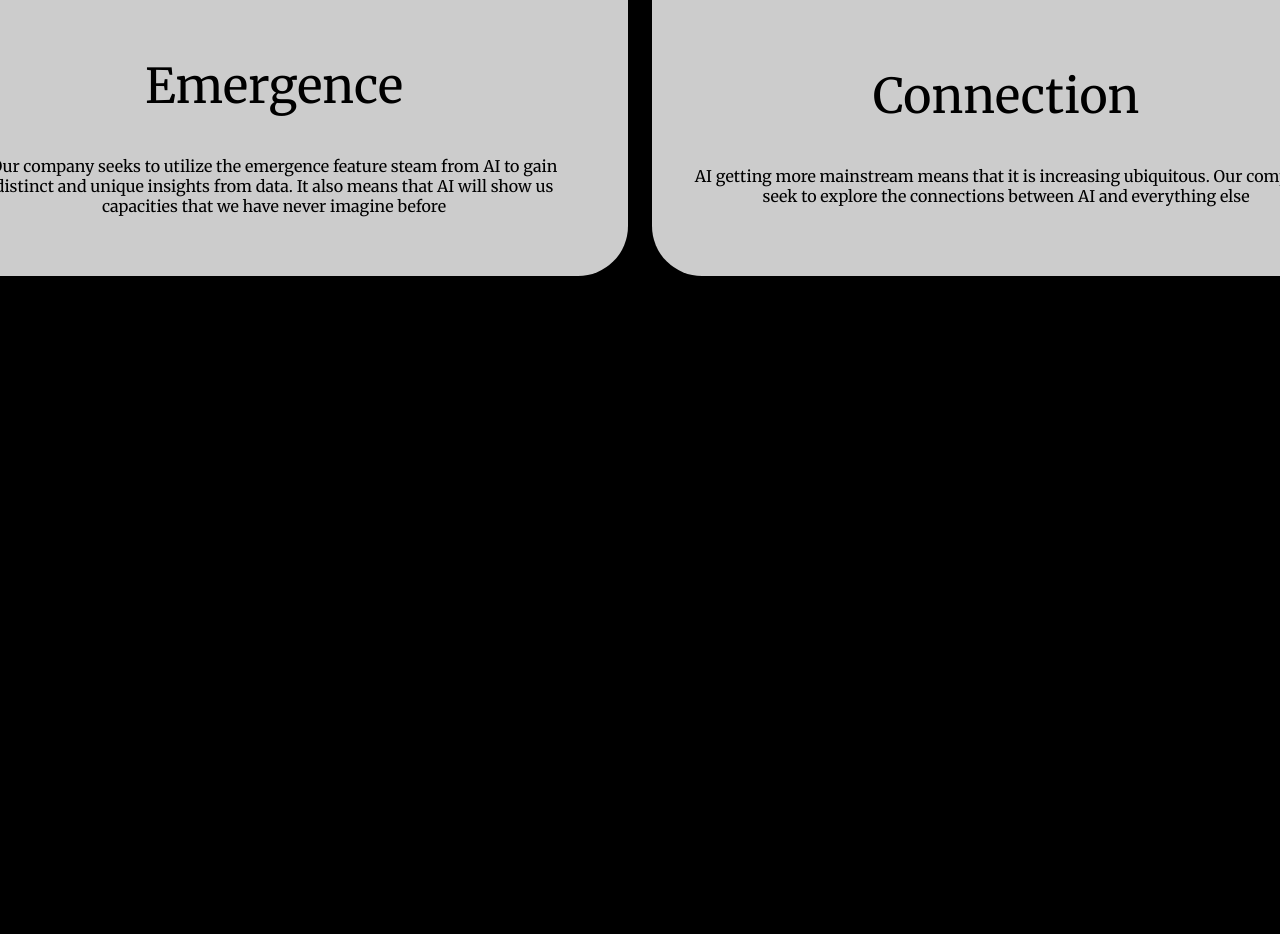
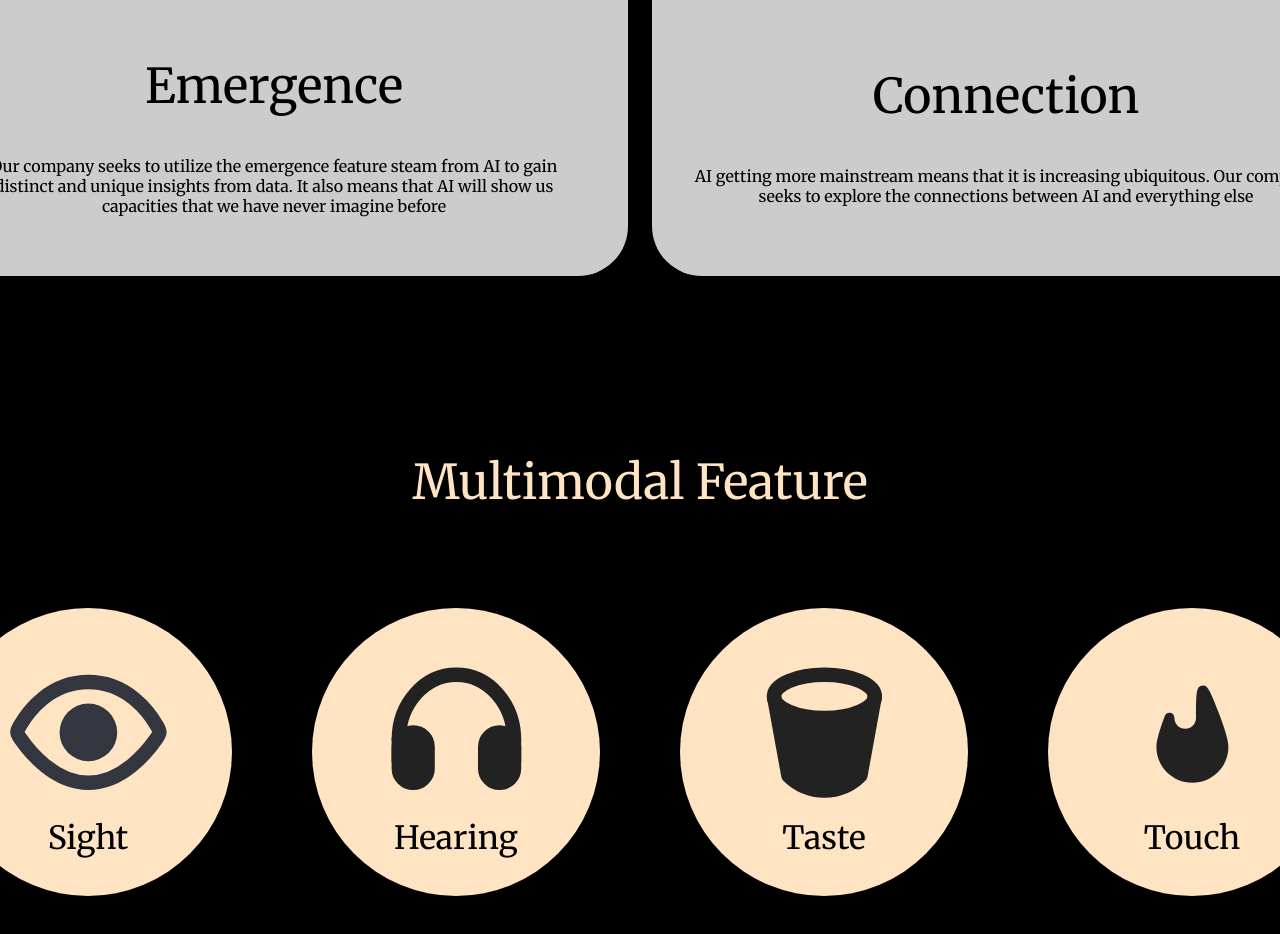
Before and after one commit to Will-H007/AI-Cybersecurity, a website built with Vite: page index.html in a window 1280 px wide. Shown: the part 1180-2114 px from the top of the page. Before the commit the page ends 1472 px from the top, so only its background shows below. Built offline with nearby package versions, Linux system fonts and the light colour scheme.

Commit message:
added icons

```diff
--- a/index.html
+++ b/index.html
@@ -19,18 +19,61 @@
 
         <div id="typewriter">
         </div>
+
         <div class="thumbnail">
+          <div id="distinct_box">
+          </div>
+          <div id="connection_box">
+          </div>
+        </div>
 
-          <div id="distinct_box">
+
+        <div id="multimodal_box">
+         <div id="multimodal_heading">Multimodal Feature</div>
+
+
+        <div id="multimodal">
+
+          <div id="multimodal_eyes">
+            <svg width="60%" height="60%" viewBox="0 0 24 24" fill="none" xmlns="http://www.w3.org/2000/svg">
+              <path d="M12 5C6.55576 5 3.53109 9.23425 2.45554 11.1164C2.23488 11.5025 2.12456 11.6956 2.1367 11.9836C2.14885 12.2716 2.27857 12.4598 2.53799 12.8362C3.8182 14.6935 7.29389 19 12 19C16.7061 19 20.1818 14.6935 21.462 12.8362C21.7214 12.4598 21.8511 12.2716 21.8633 11.9836C21.8754 11.6956 21.7651 11.5025 21.5445 11.1164C20.4689 9.23425 17.4442 5 12 5Z" stroke="#33363F" stroke-width="2"/>
+              <circle cx="12" cy="12" r="4" fill="#33363F"/>
+              </svg>
+              <div> Sight</div>
+          </div>
+
+
+          <div id="multimodal_ears">
+            <svg width="60%" height="60%" viewBox="0 0 24 24" fill="none" xmlns="http://www.w3.org/2000/svg">
+              <rect x="16" y="12" width="4" height="7" rx="2" fill="#222222" stroke="#222222" stroke-width="2" stroke-linejoin="round"/>
+              <rect x="4" y="12" width="4" height="7" rx="2" fill="#222222" stroke="#222222" stroke-width="2" stroke-linejoin="round"/>
+              <path d="M4 13V16" stroke="#222222" stroke-width="2" stroke-linecap="round" stroke-linejoin="round"/>
+              <path d="M20 13V16" stroke="#222222" stroke-width="2" stroke-linecap="round" stroke-linejoin="round"/>
+              <path d="M20 13C20 10.6131 19.1571 8.32387 17.6569 6.63604C16.1566 4.94821 14.1217 4 12 4C9.87827 4 7.84344 4.94821 6.34315 6.63604C4.84286 8.32387 4 10.6131 4 13" stroke="#222222" stroke-width="2" stroke-linecap="round" stroke-linejoin="round"/>
+              </svg>
+              <div>Hearing</div>
+          </div>
+
+          <div>
+            <svg width="60%" height="60%" viewBox="0 0 24 24" fill="none" xmlns="http://www.w3.org/2000/svg">
+              <ellipse cx="12" cy="7" rx="7" ry="3" stroke="#222222" stroke-width="2" stroke-linecap="round"/>
+              <path d="M7 18L5 7L8 10H16L19 7L17 18L14 20H10L7 18Z" fill="#222222"/>
+              <path d="M5 7L6.99621 17.9792C6.99868 17.9927 7.00522 18.0052 7.01497 18.015V18.015C9.76813 20.7681 14.2319 20.7681 16.985 18.015V18.015C16.9948 18.0052 17.0013 17.9927 17.0038 17.9792L19 7" stroke="#222222" stroke-width="2" stroke-linecap="round"/>
+              </svg>
+              <div>Taste</div>
+          </div>
+
+          <div>
+            <svg width="60%" height="60%" viewBox="0 0 24 24" fill="none" xmlns="http://www.w3.org/2000/svg">
+              <path d="M9.5 10.0003C9.5 9.20875 8.44722 8.99895 8.16791 9.73957C7.49228 11.5311 7 13.1337 7 14.0002C7 16.7616 9.23858 19.0002 12 19.0002C14.7614 19.0002 17 16.7616 17 14.0002C17 13.0693 16.4318 11.2887 15.6784 9.33698C14.7026 6.80879 14.2146 5.54469 13.6123 5.4766C13.4196 5.45482 13.2093 5.49399 13.0374 5.58371C12.5 5.86413 12.5 7.24285 12.5 10.0003C12.5 10.8287 11.8284 11.5003 11 11.5003C10.1716 11.5003 9.5 10.8287 9.5 10.0003Z" fill="#222222"/>
+              </svg>
+            <div>Touch</div>
+          </div>
+
+        </div>
 
           </div>
 
-
-          <div id="connection_box">
-
-          </div>
-
-        </div>
 
       </div>
 
--- a/src/main.ts
+++ b/src/main.ts
@@ -6,12 +6,10 @@ import box from './boxes/feature_box'
 import './style.css'
 
 const distinct_description = "Our company seeks to utilize the emergence feature steam from AI to gain distinct and unique insights from data. It also means that AI will show us capacities that we have never imagine before";
-const connection_description = "AI getting more mainstream means that it is increasing ubiquitous. Our company seek to explore the connections between AI and everything else"
+const connection_description = "AI getting more mainstream means that it is increasing ubiquitous. Our company seeks to explore the connections between AI and everything else"
 
 const tags = ['About', "Impact", "Discover"]
 navbar(document.querySelector<HTMLDivElement>('#navbar')!, tags)
 box(document.querySelector<HTMLDivElement>('#distinct_box')!,"Emergence", distinct_description)
 box(document.querySelector<HTMLDivElement>('#connection_box')!,"Connection", connection_description)
 typeWriter(document.querySelector<HTMLDivElement>('#typewriter')!)
-var image = document.getElementsByClassName('thumbnail');
-// new simpleParallax(image);
--- /dev/null
+++ b/src/multimodal/mutimodal.ts
@@ -0,0 +1,3 @@
+export default function mutimodal(){
+    const figure = document.createElement('div');
+}
--- a/src/style.css
+++ b/src/style.css
@@ -71,7 +71,7 @@ html,body{
 }
 
 
-/************ thumbnail ************/
+/************ AI Features ************/
 
 .thumbnail{
     display: flex;
@@ -116,7 +116,6 @@ html,body{
 
 
  .box_text{
-
     display: flex;
     /* background-color:antiquewhite; */
     height: 30%;
@@ -127,11 +126,55 @@ html,body{
     align-items: center;
     flex-direction: column;
     text-align: center;
+}
 
-}
+
 .inner_heading{
     font-size: 3em;
 }
 .inner_description{
     padding: 5vmin;
 }
+
+
+/************ Mutimodal Features ************/
+
+#multimodal_box{
+    display: flex;
+    flex-direction: column;
+    align-items: center;
+    color: bisque ;
+    margin-bottom: 20em;
+    margin-top: 20vmin;
+}
+
+#multimodal_heading{
+    font-size: 3em;
+}
+
+
+#multimodal{
+    display: flex;
+
+    justify-content: center;
+    align-items: center;
+
+    height: 20em;
+    width: 90em;
+
+    gap: 10vmin;
+    margin-top: 5em;
+}
+
+#multimodal > div{
+    background-color:bisque ;
+    flex-direction: column;
+    width: 20%;
+    display: flex;
+    align-items: center;
+    justify-content: center;
+    border-radius: 50%;
+    aspect-ratio: 1/1;
+    font-size: 2em;
+    color:black;
+}
```
